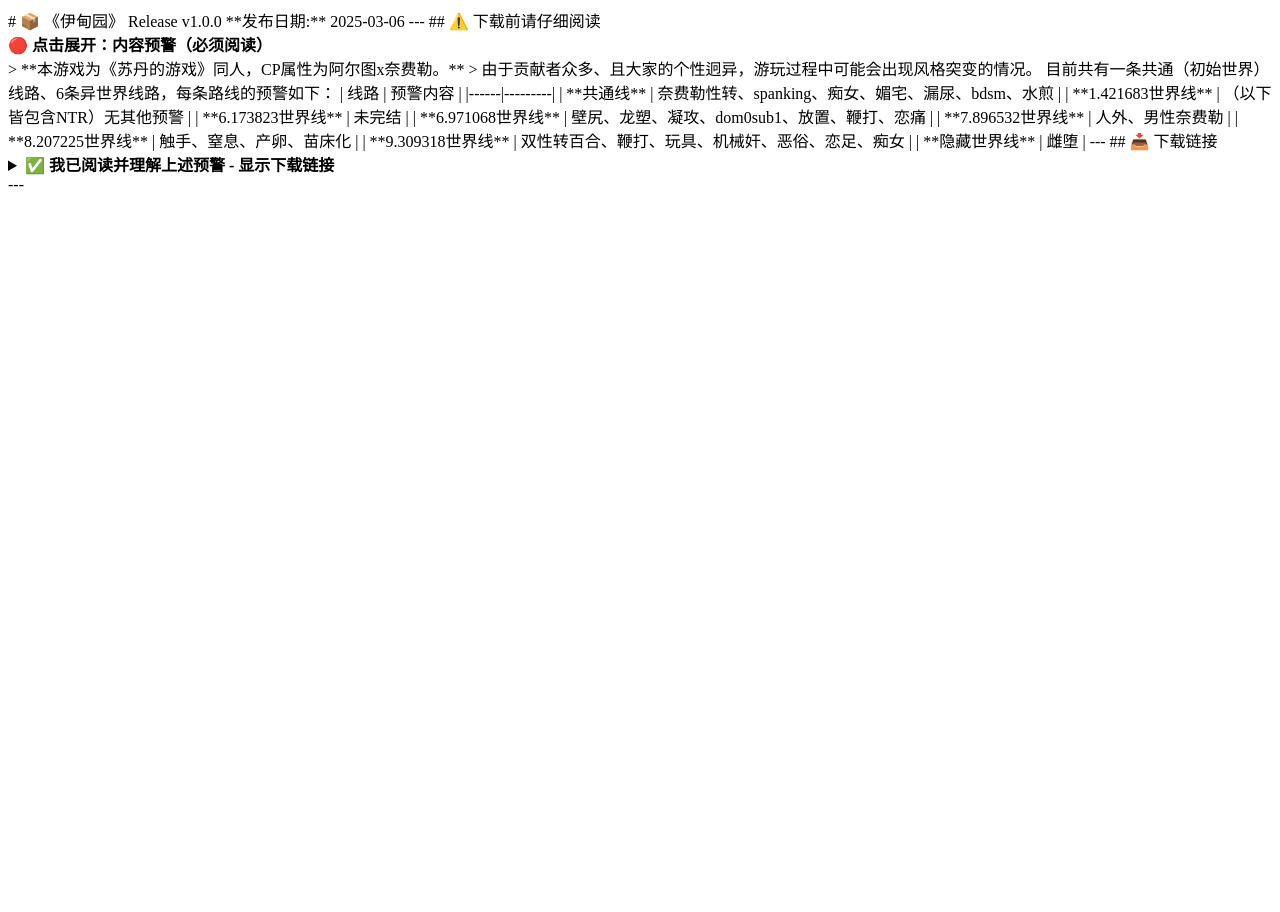
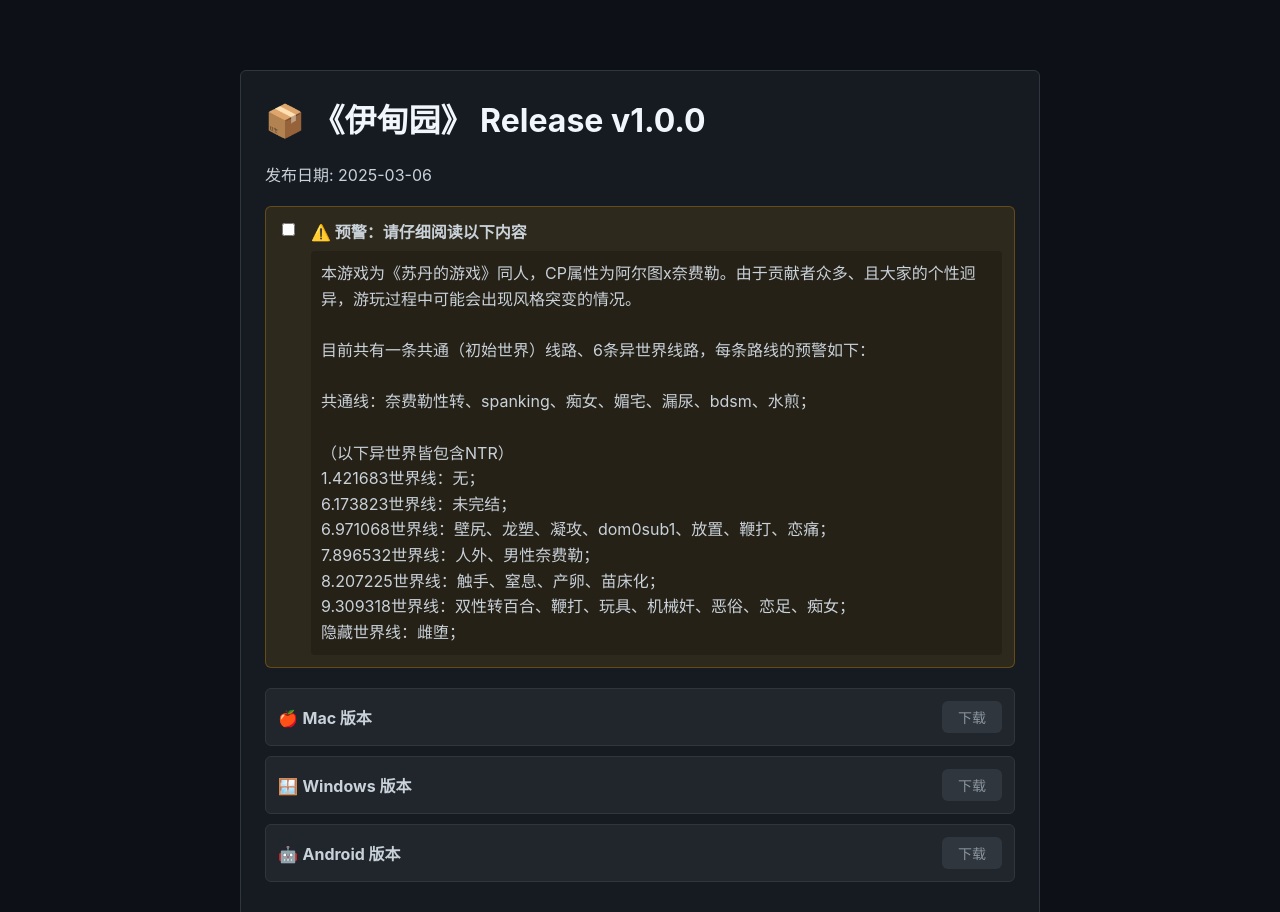
Before and after one commit to limoer2999/eden_release, a plain HTML site: page index.html in a window 1280 px wide. Shown: the top 912 px of the page. Before the commit the page ends 800 px from the top, so only its background shows below. Drawn offline with Linux system fonts and the light colour scheme.

Commit message:
Update index.html

```diff
--- a/index.html
+++ b/index.html
@@ -1,46 +1,145 @@
-# 📦 《伊甸园》 Release v1.0.0
+<!DOCTYPE html>
+<html lang="zh-CN">
+<head>
+    <meta charset="UTF-8">
+    <meta name="viewport" content="width=device-width, initial-scale=1.0">
+    <title>Release Download</title>
+    <style>
+        body {
+            font-family: -apple-system, BlinkMacSystemFont, "Segoe UI", Helvetica, Arial, sans-serif;
+            max-width: 800px;
+            margin: 50px auto;
+            padding: 20px;
+            background: #0d1117;
+            color: #c9d1d9;
+        }
+        .release-box {
+            border: 1px solid #30363d;
+            border-radius: 6px;
+            padding: 24px;
+            background: #161b22;
+        }
+        h1 { color: #f0f6fc; margin-top: 0; }
+        .asset {
+            display: flex;
+            align-items: center;
+            justify-content: space-between;
+            padding: 12px;
+            margin: 10px 0;
+            background: #21262d;
+            border-radius: 6px;
+            border: 1px solid #30363d;
+        }
+        .checkbox-wrapper {
+            margin: 20px 0;
+            padding: 12px;
+            background: rgba(187, 128, 9, 0.15);
+            border: 1px solid rgba(187, 128, 9, 0.4);
+            border-radius: 6px;
+        }
+        input[type="checkbox"] { margin-right: 8px; }
+        button {
+            padding: 6px 16px;
+            background: #238636;
+            color: white;
+            border: none;
+            border-radius: 6px;
+            cursor: pointer;
+            font-size: 14px;
+        }
+        button:disabled {
+            background: #30363d;
+            color: #8b949e;
+            cursor: not-allowed;
+        }
+        a { color: #58a6ff; text-decoration: none; }
+    </style>
+</head>
+<body>
+    <div class="release-box">
+        <h1>📦 《伊甸园》 Release v1.0.0</h1>
+        <p>发布日期: 2025-03-06</p>
 
-**发布日期:** 2025-03-06
+<div class="checkbox-wrapper">
+    <label style="display: flex; align-items: flex-start; gap: 8px;">
+        <input type="checkbox" id="agreeCheck" onchange="toggleDownload()" style="margin-top: 4px;">
+        <div>
+            <strong>⚠️ 预警：请仔细阅读以下内容</strong>
+		<div style="margin-top: 8px; font-size: 16px; line-height: 1.6; background: rgba(0,0,0,0.2); padding: 10px; border-radius: 4px;">
+ 本游戏为《苏丹的游戏》同人，CP属性为阿尔图x奈费勒。由于贡献者众多、且大家的个性迥异，游玩过程中可能会出现风格突变的情况。<br><br>
 
----
+目前共有一条共通（初始世界）线路、6条异世界线路，每条路线的预警如下：<br><br>
 
-## ⚠️ 下载前请仔细阅读
+共通线：奈费勒性转、spanking、痴女、媚宅、漏尿、bdsm、水煎；<br><br>
 
-<summary><b>🔴 点击展开：内容预警（必须阅读）</b></summary>
-
-> **本游戏为《苏丹的游戏》同人，CP属性为阿尔图x奈费勒。**
-> 由于贡献者众多、且大家的个性迥异，游玩过程中可能会出现风格突变的情况。
-
-目前共有一条共通（初始世界）线路、6条异世界线路，每条路线的预警如下：
-
-| 线路 | 预警内容 |
-|------|---------|
-| **共通线** | 奈费勒性转、spanking、痴女、媚宅、漏尿、bdsm、水煎 |
-| **1.421683世界线** | （以下皆包含NTR）无其他预警 |
-| **6.173823世界线** | 未完结 |
-| **6.971068世界线** | 壁尻、龙塑、凝攻、dom0sub1、放置、鞭打、恋痛 |
-| **7.896532世界线** | 人外、男性奈费勒 |
-| **8.207225世界线** | 触手、窒息、产卵、苗床化 |
-| **9.309318世界线** | 双性转百合、鞭打、玩具、机械奸、恶俗、恋足、痴女 |
-| **隐藏世界线** | 雌堕 |
+（以下异世界皆包含NTR） <br>
+1.421683世界线：无；<br>
+6.173823世界线：未完结；<br>
+6.971068世界线：壁尻、龙塑、凝攻、dom0sub1、放置、鞭打、恋痛；<br>
+7.896532世界线：人外、男性奈费勒；<br>
+8.207225世界线：触手、窒息、产卵、苗床化；<br>
+9.309318世界线：双性转百合、鞭打、玩具、机械奸、恶俗、恋足、痴女；<br>
+隐藏世界线：雌堕；<br>
+            </div>
 
 
----
 
-## 📥 下载链接
+        </div>
+    </label>
+</div>
+        <div class="asset">
+            <div>
+                <span class="version-icon">🍎</span>
+                <strong>Mac 版本</strong>
+            </div>
+            <button class="download-btn" disabled onclick="downloadFile('mac')">
+                下载
+            </button>
+        </div>
 
-<details>
-<summary><b>✅ 我已阅读并理解上述预警 - 显示下载链接</b></summary>
+        <div class="asset">
+            <div>
+                <span class="version-icon">🪟</span>
+                <strong>Windows 版本</strong>
+            </div>
+            <button class="download-btn" disabled onclick="downloadFile('win')">
+                下载
+            </button>
+        </div>
 
-### 🍎 Mac 版本
-[下载 eden-2.0_20260306-mac.zip](https://github.com/limoer2999/eden_release/releases/download/v1.0.0/eden-2.0_20260306-mac.zip)
+        <div class="asset">
+            <div>
+                <span class="version-icon">🤖</span>
+                <strong>Android 版本</strong>
+            </div>
+            <button class="download-btn" disabled onclick="downloadFile('android')">
+                下载
+            </button>
+        </div>
+    </div>
 
-### 🪟 Windows 版本
-[下载 eden-2.0_20260306-win.zip](https://github.com/limoer2999/eden_release/releases/download/v1.0.0/eden-2.0_20260306-win.zip)
+    <script>
+        // 下载链接配置
+        const downloadLinks = {
+            mac: 'https://github.com/limoer2999/eden_release/releases/download/v1.0.0/eden-2.0_20260306-mac.zip',
+            win: 'https://github.com/limoer2999/eden_release/releases/download/v1.0.0/eden-2.0_20260306-win.zip',
+            android: 'https://github.com/limoer2999/eden_release/releases/download/v1.0.0/com.arzu_nawfal.eden-20260306-release.apk'
+        };
 
-### 🤖 Android 版本
-[下载 com.arzu_nawfal.eden-20260306-release.apk](https://github.com/limoer2999/eden_release/releases/download/v1.0.0/com.arzu_nawfal.eden-20260306-release.apk)
+        function toggleDownload() {
+            const checked = document.getElementById('agreeCheck').checked;
+            // 批量启用/禁用所有下载按钮
+            document.querySelectorAll('.download-btn').forEach(btn => {
+                btn.disabled = !checked;
+            });
+        }
 
-</details>
-
----
+        function downloadFile(platform) {
+            const url = downloadLinks[platform];
+            if (url) {
+                window.location.href = url;
+            }
+        }
+    </script>
+</body>
+</html>
```
